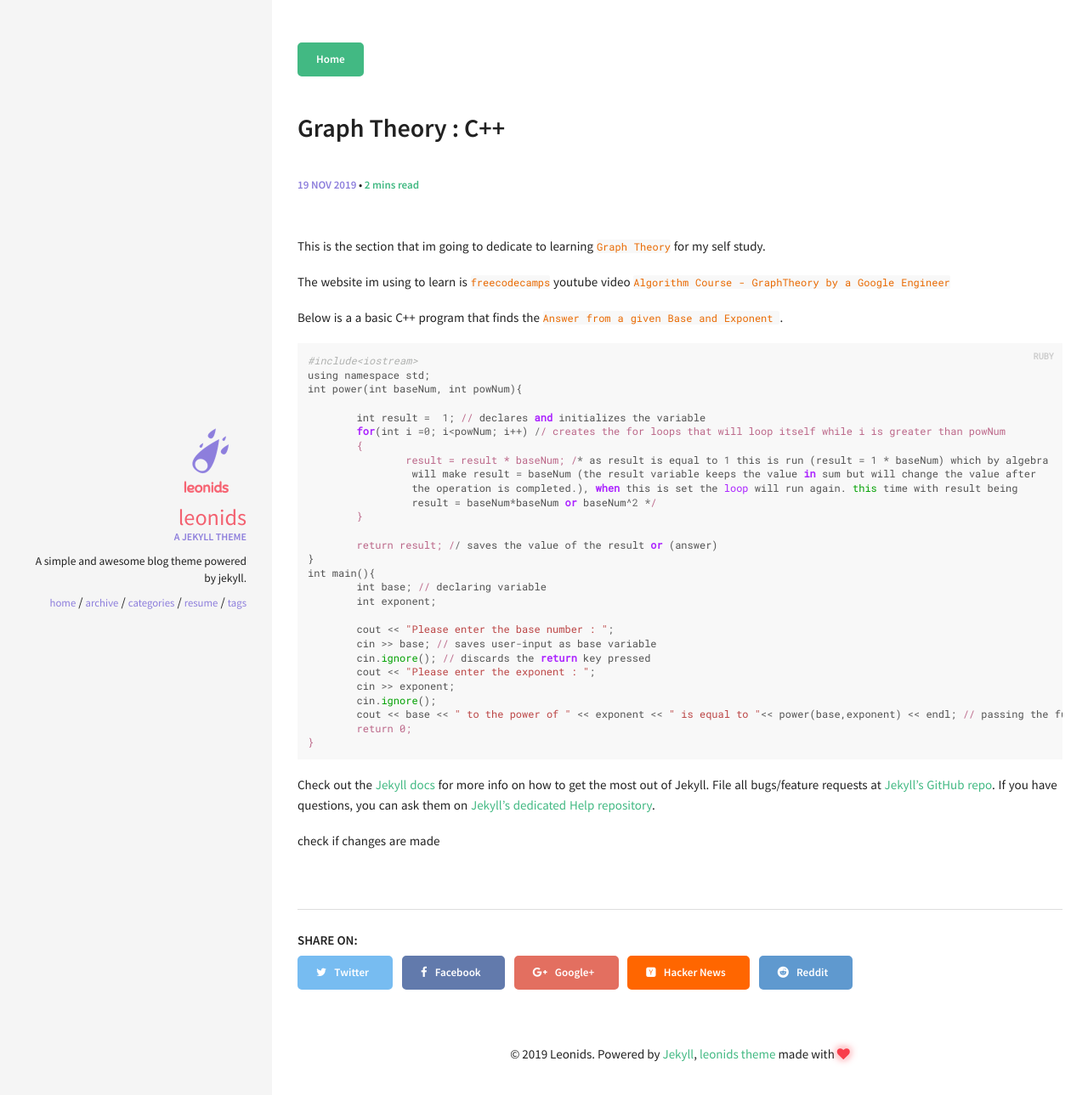
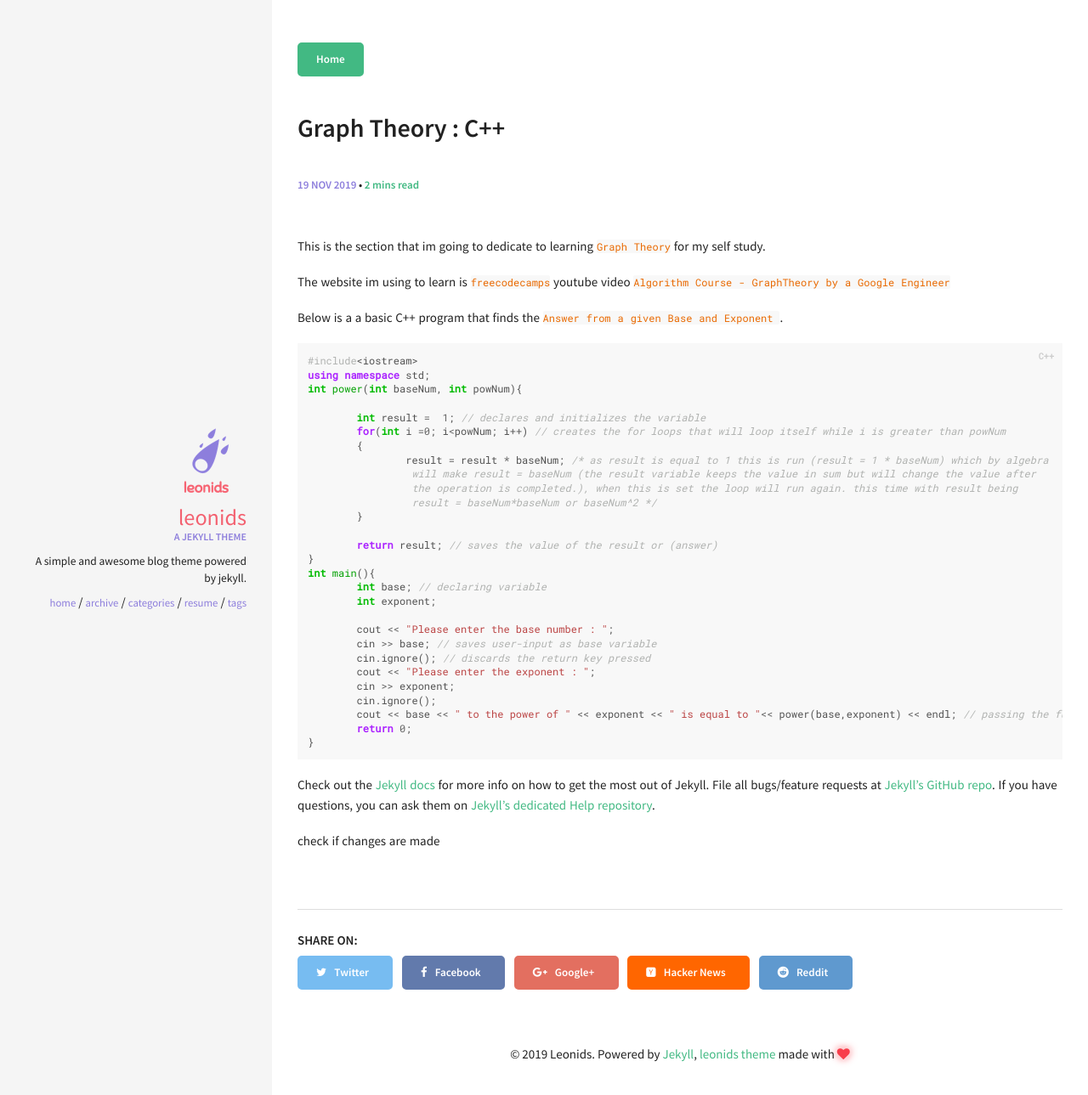
Before and after one commit to JSOClarke/JSOClarke.github.io, a Jekyll site: the page built from _posts/2015-08-18-welcome-to-jekyll.md, in a window 1280 px wide. Shown: the top 1289 px of the page at 85% size. Built offline with Jekyll 4.4.1, drawn with Linux system fonts in a browser that asks for light colours.

Commit message:
changes the syntax on highlights

```diff
--- a/_posts/2015-08-18-welcome-to-jekyll.md
+++ b/_posts/2015-08-18-welcome-to-jekyll.md
@@ -16,7 +16,7 @@ The website im using to learn is `freecodecamps` youtube video `Algorithm Course
 Below is a a basic C++ program that finds the `Answer from a given Base and Exponent `.
 
 
-{% highlight ruby %}
+{% highlight c++ %}
 
 #include<iostream>
 using namespace std;
```
